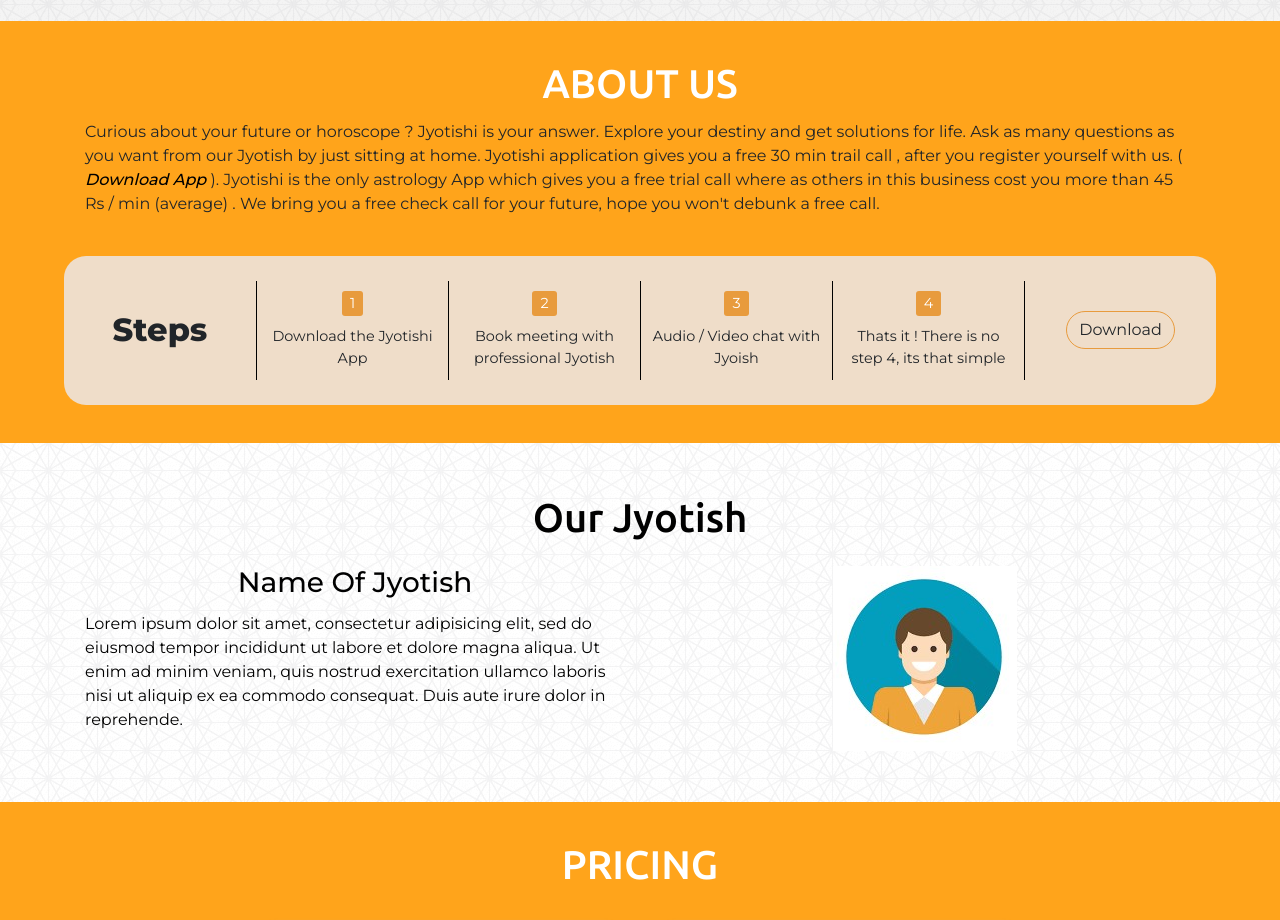
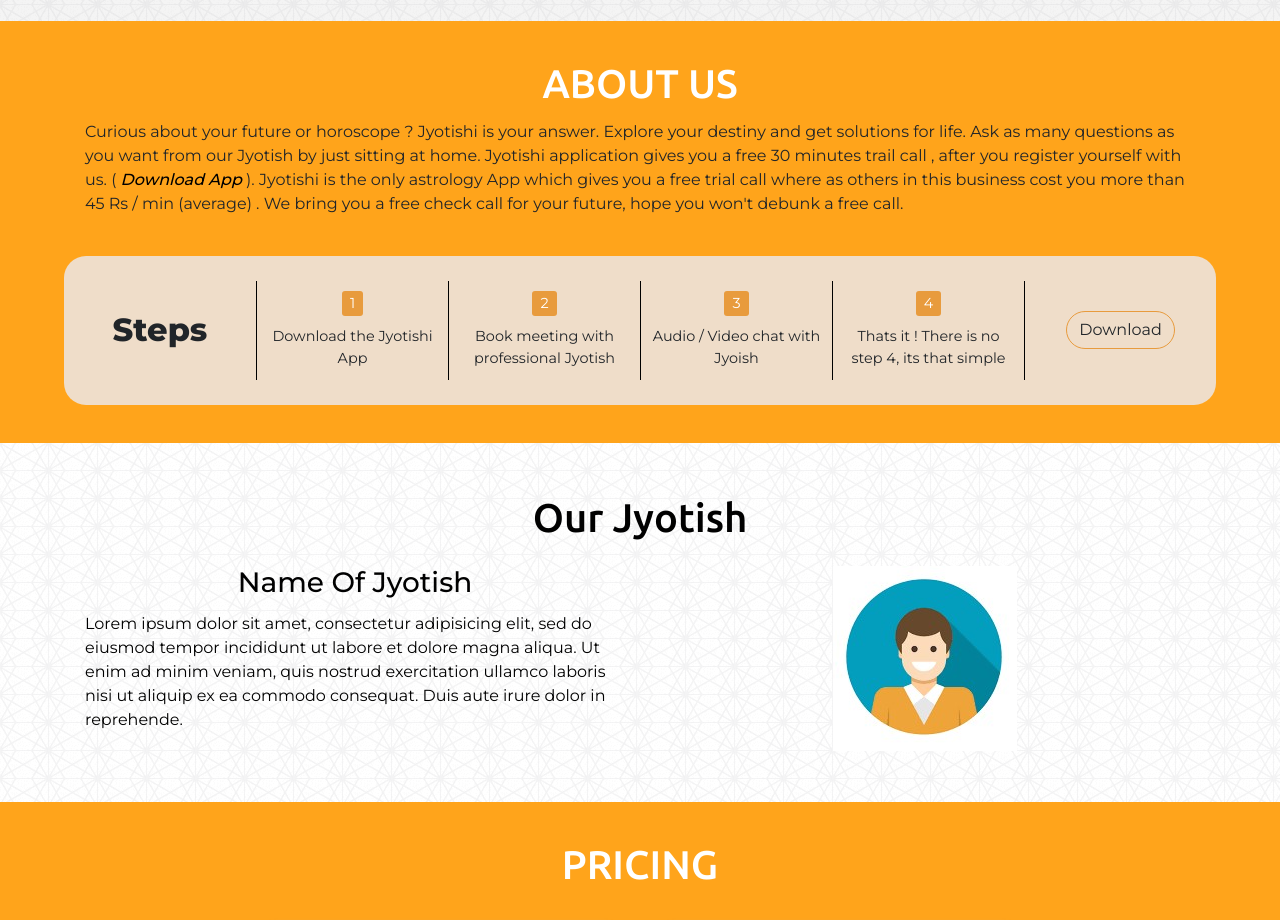
Before and after one commit to Aptimyze/jyotishiappwebsite, a plain HTML site: page index.html in a window 1280 px wide. Shown: the part 940-1860 px from the top of the page. Drawn offline with nearby package versions, Linux system fonts and the light colour scheme.

Commit message:
update index.html

```diff
--- a/index.html
+++ b/index.html
@@ -121,7 +121,7 @@
       <h1 class="card-title sectionHeading">ABOUT US</h1>
       <p style="text-align: left">
         Curious about your future or horoscope ? Jyotishi is your answer. Explore your destiny and get solutions for life. Ask as many questions as you want from our Jyotish by just sitting at home.
-        Jyotishi application gives you a free 30 min trail call , after you register yourself with us.
+        Jyotishi application gives you a free 30 minutes trail call , after you register yourself with us.
         ( <i><a href="#cta" class="toDownload" style="color: black; text-decoration: none; font-weight: 500;"> Download App</a> </i>). Jyotishi is the only astrology App which gives you a free trial call where as others in this business cost you more
         than 45 Rs / min (average) . We bring you a free check call for your future, hope you won't debunk a free call.
       </p>
```
